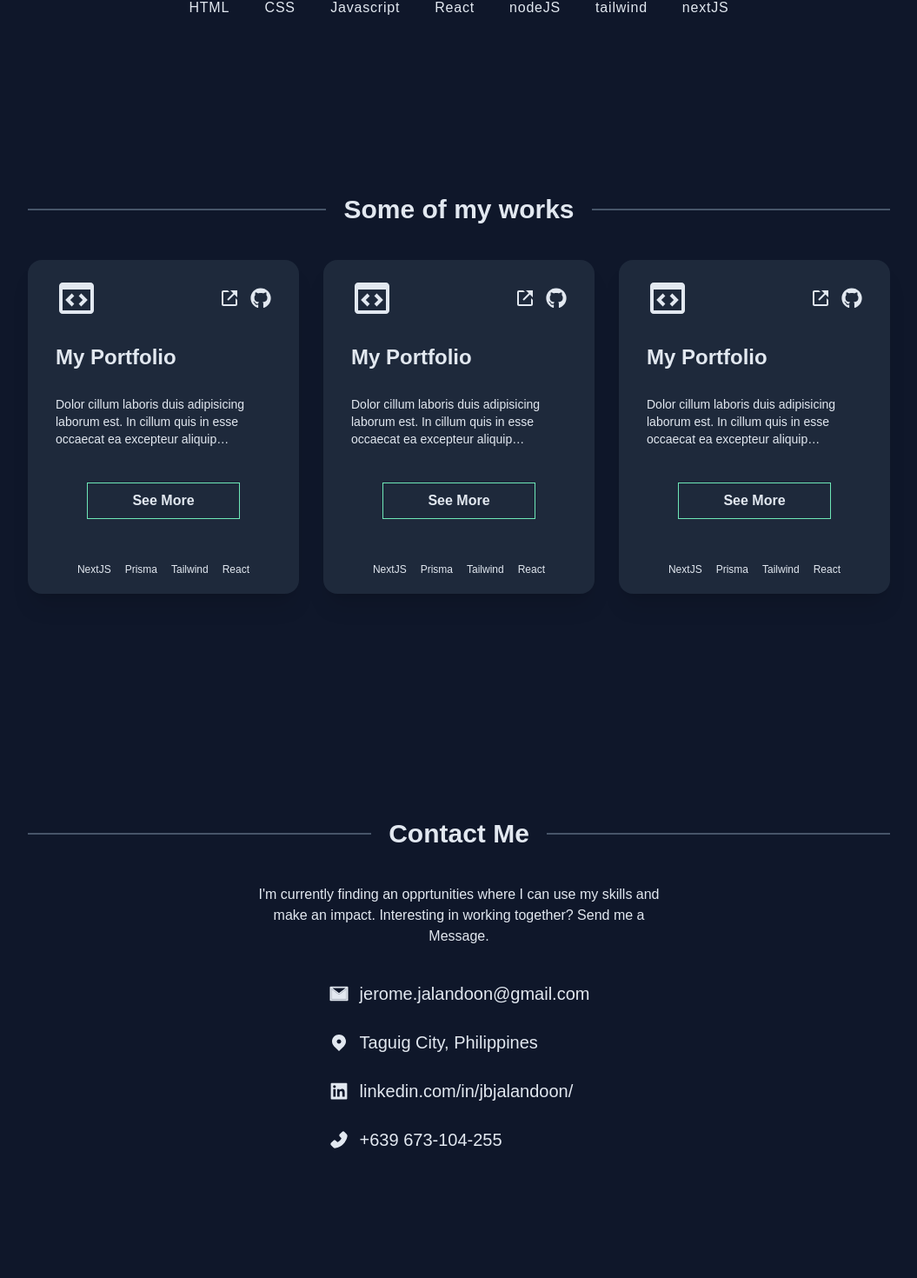
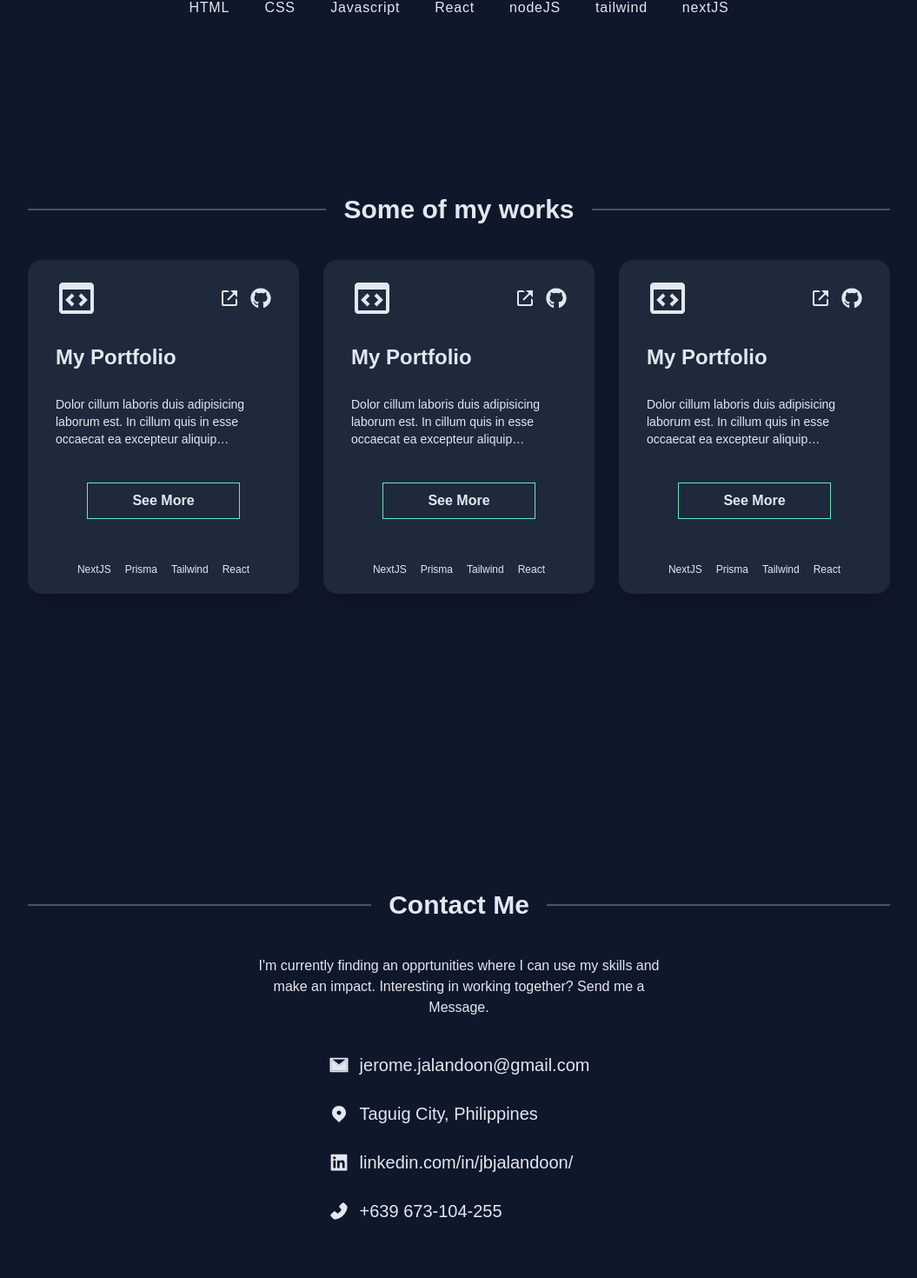
Before and after one commit to jbjalandoon/portfolio-next, a Next.js app: page / in a window 1280 px wide. Shown: the part 1477-2947 px from the top of the page at 87% size, without its empty margins (112-1167 px from the left). Built offline with nearby package versions, Linux system fonts and the light colour scheme.

Commit message:
fix the height

```diff
--- a/src/components/contents/Contact.tsx
+++ b/src/components/contents/Contact.tsx
@@ -8,7 +8,7 @@ export default function Contact() {
     <Content
       id='contact'
       title='Contact Me'
-      className='items-center justify-center min-h-screen'>
+      className='items-center min-h-screen'>
       <p className='text-light w-1/2 text-center text-base'>
         I'm currently finding an opprtunities where I can use my skills and make
         an impact. Interesting in working together? Send me a Message.
--- a/src/components/contents/Projects.tsx
+++ b/src/components/contents/Projects.tsx
@@ -3,7 +3,7 @@ import Project from "../Project";
 
 export default function Projects() {
   return (
-    <Content id='project' title='Some of my works'>
+    <Content id='project' title='Some of my works' className="min-h-screen justify-start">
       <div className='grid grid-cols-3 gap-7'>
         <Project
           id={1}
```
